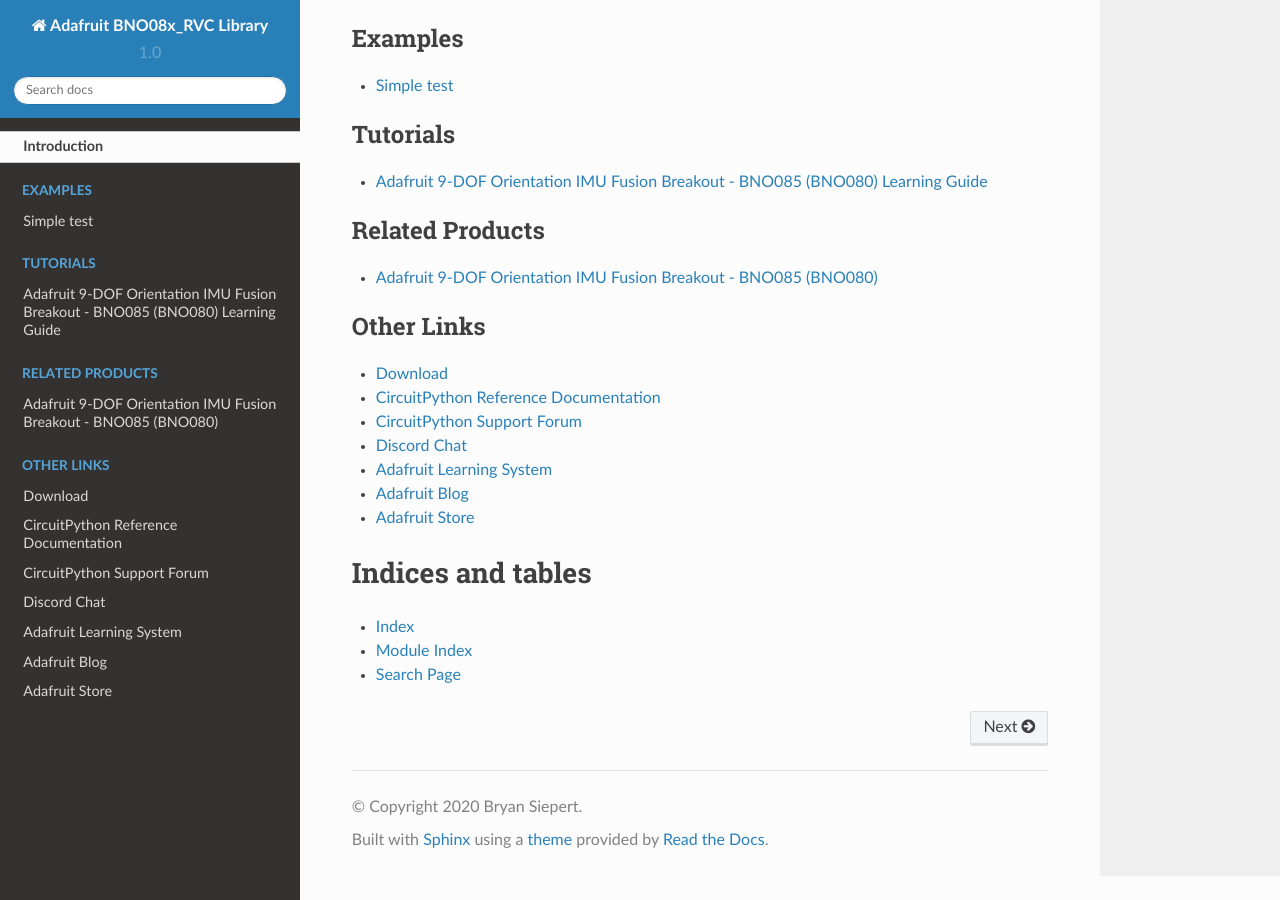
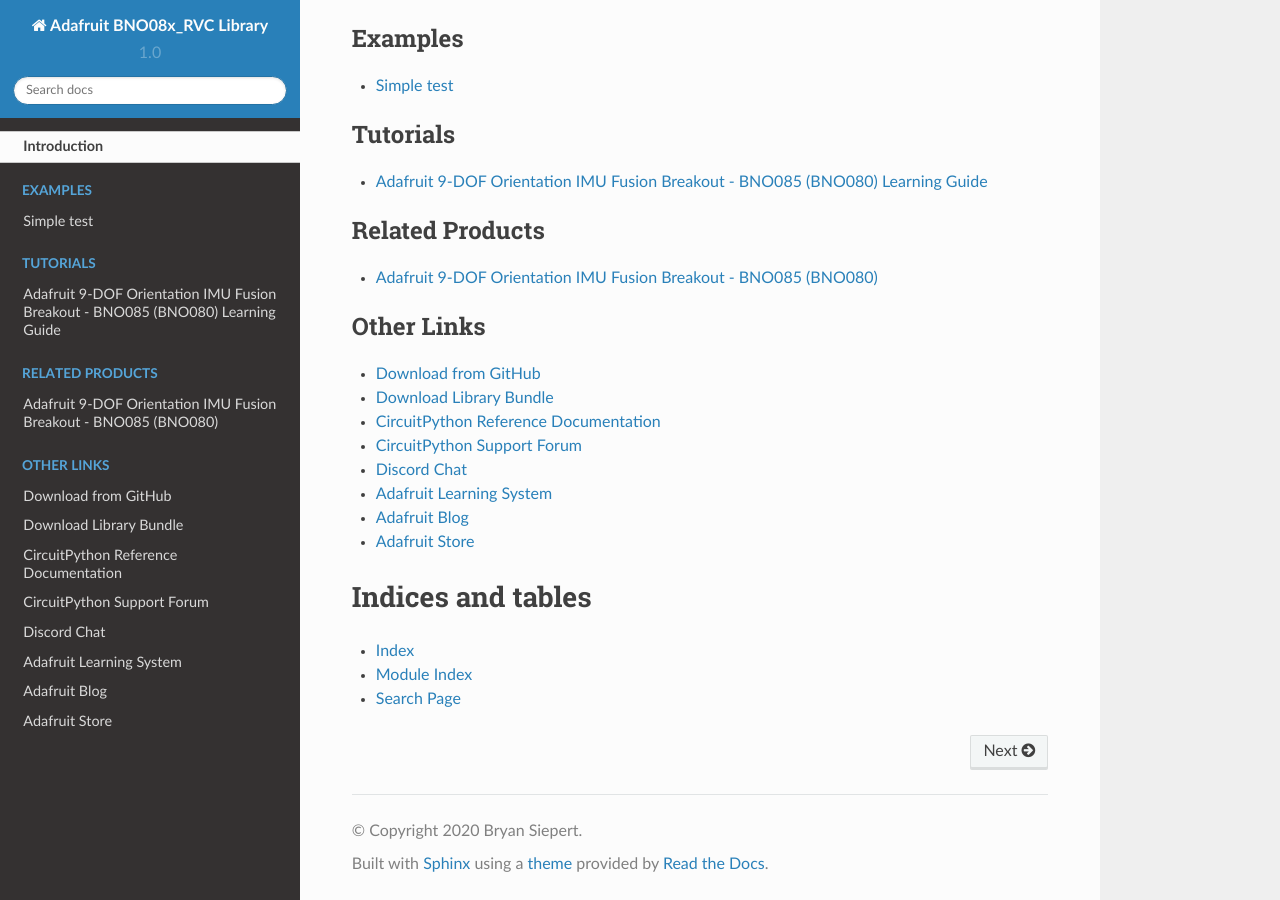
Before and after one commit to adafruit/Adafruit_CircuitPython_BNO08x_RVC, a Sphinx documentation site: the page built from docs/index.rst, in a window 1280 px wide and 900 px high, scrolled down 1615 px. Built offline with Sphinx 7.4.7 and the Read the Docs theme 2.0.0, drawn with Linux system fonts in a browser that asks for light colours.

Commit message:
Added cp.org link to index.rst

```diff
--- a/docs/index.rst
+++ b/docs/index.rst
@@ -33,7 +33,8 @@
 .. toctree::
     :caption: Other Links
 
-    Download <https://github.com/adafruit/Adafruit_CircuitPython_BNO08x_RVC/releases/latest>
+    Download from GitHub <https://github.com/adafruit/Adafruit_CircuitPython_BNO08x_RVC/releases/latest>
+    Download Library Bundle <https://circuitpython.org/libraries>
     CircuitPython Reference Documentation <https://docs.circuitpython.org>
     CircuitPython Support Forum <https://forums.adafruit.com/viewforum.php?f=60>
     Discord Chat <https://adafru.it/discord>
```
